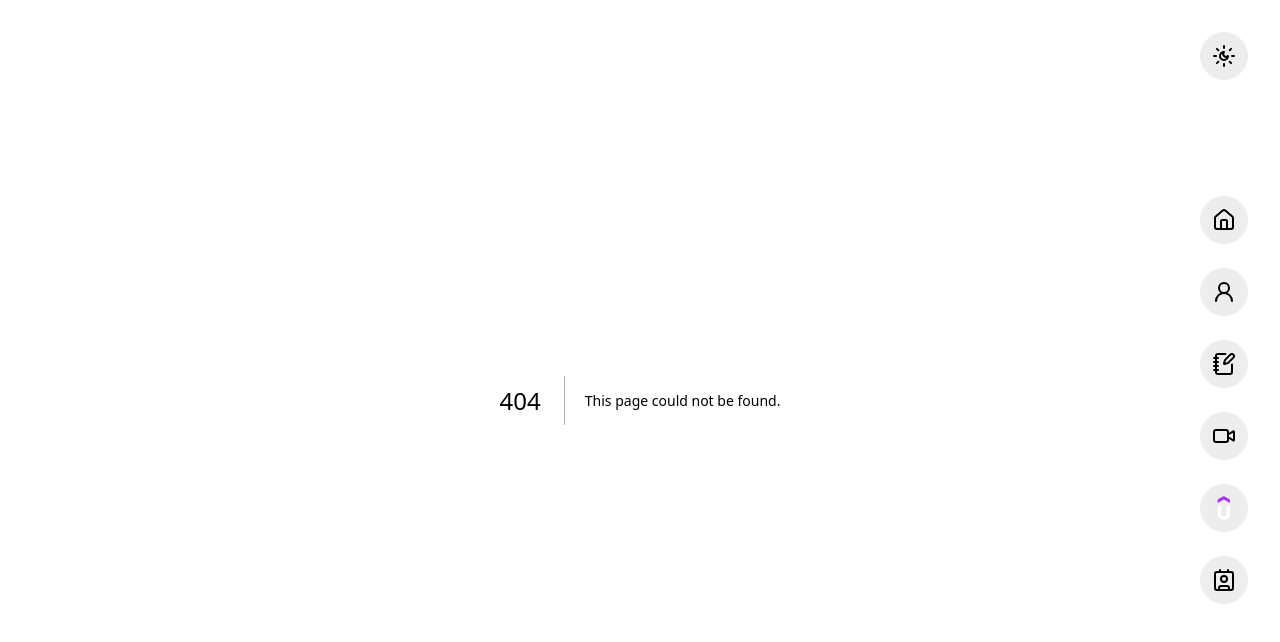
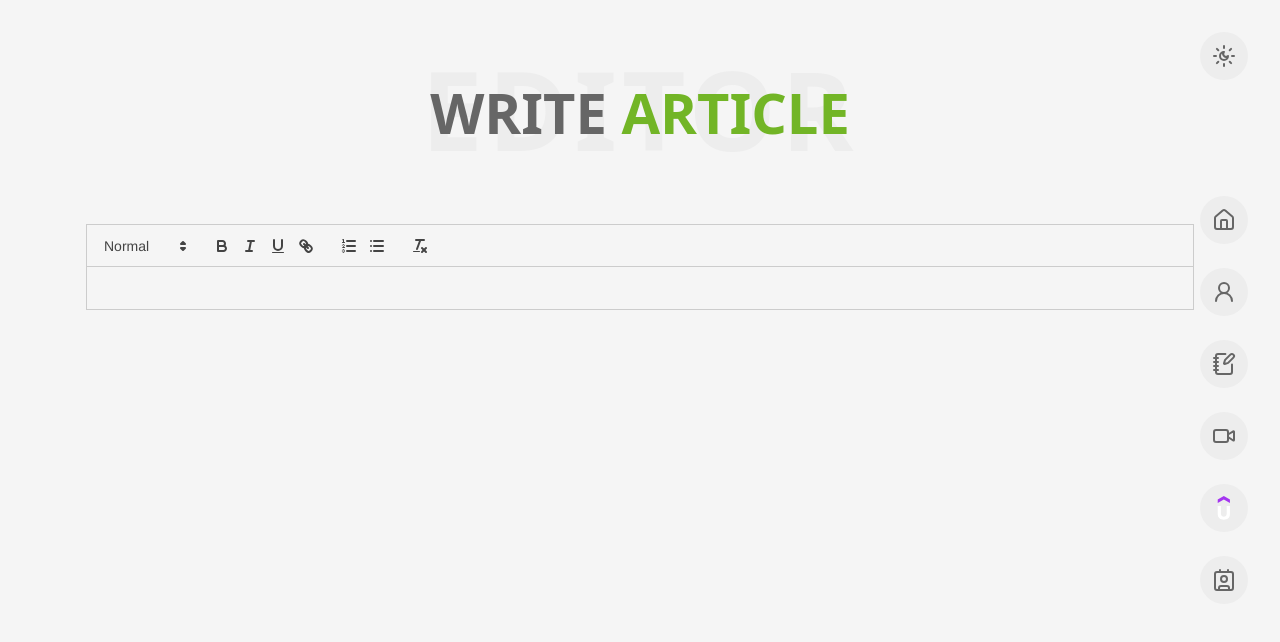
Before and after one commit to Ozavsar/ehilal, a Next.js app: page /write in a window 1280 px wide. Before the commit this address had no page. Shown: the top 642 px of the page. Built offline with nearby package versions, Linux system fonts and the light colour scheme.

Commit message:
feat: Add react-quill library for rich text editing

```diff
--- a/package.json
+++ b/package.json
@@ -26,6 +26,7 @@
     "react": "^18",
     "react-dom": "^18",
     "react-hook-form": "^7.53.0",
+    "react-quill": "^2.0.0",
     "react-toastify": "^10.0.5",
     "sharp": "^0.33.5",
     "tailwind-merge": "^2.5.2",
--- /dev/null
+++ b/src/app/write/page.tsx
@@ -0,0 +1,6 @@
+"use client";
+import WriteContainer from "@/containers/write";
+
+export default function WritePage() {
+  return <WriteContainer />;
+}
--- /dev/null
+++ b/src/containers/write/components/Editor.tsx
@@ -0,0 +1,24 @@
+"use client";
+import { Component } from "react";
+import ReactQuill from "react-quill";
+import "react-quill/dist/quill.snow.css";
+
+interface EditorState {
+  text: string;
+}
+
+export class Editor extends Component<{}, EditorState> {
+  constructor(props: any) {
+    super(props);
+    this.state = { text: "" };
+    this.handleChange = this.handleChange.bind(this);
+  }
+
+  handleChange(value: any) {
+    this.setState({ text: value });
+  }
+
+  render() {
+    return <ReactQuill value={this.state.text} onChange={this.handleChange} />;
+  }
+}
--- /dev/null
+++ b/src/containers/write/index.tsx
@@ -0,0 +1,18 @@
+"use client";
+import TitleSection from "@/components/TitleSection";
+import { Editor } from "./components/Editor";
+
+export default function WriteContainer() {
+  return (
+    <main className="container">
+      <TitleSection
+        coloredText="Article"
+        backgroundText="Editor"
+        plainText="Write"
+      />
+      <div>
+        <Editor />
+      </div>
+    </main>
+  );
+}
```
Also changed, not shown: 1 other file (tests, documents, lock files or other folders).
